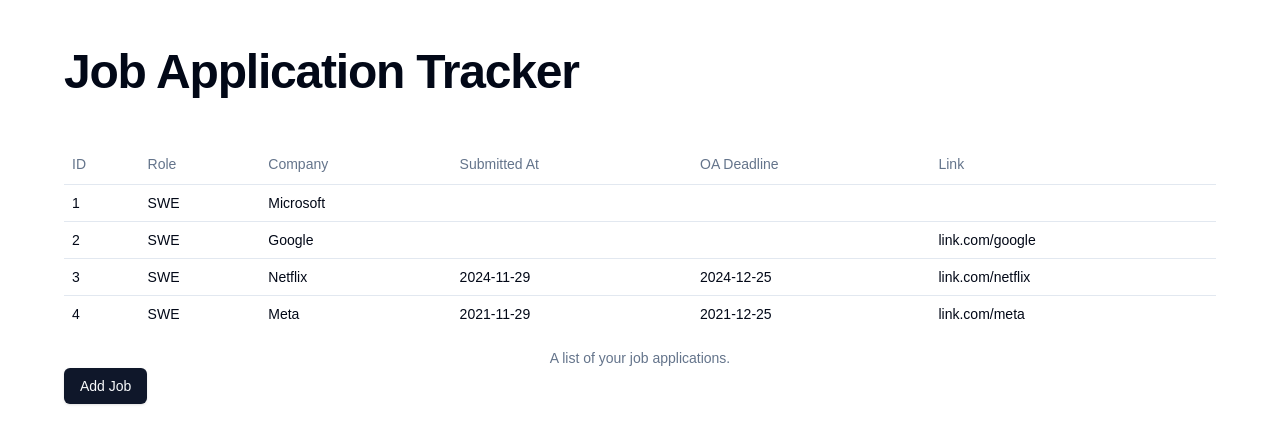
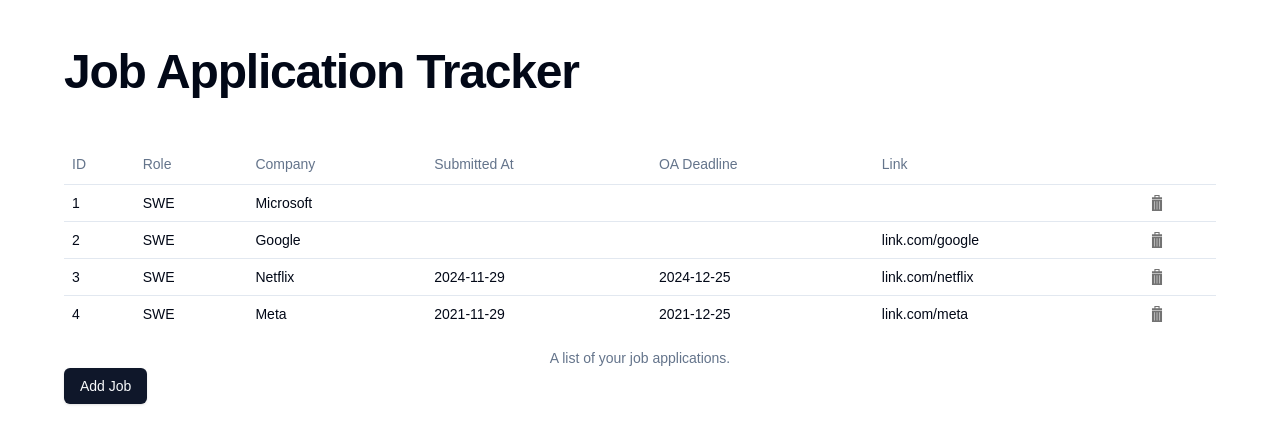
Before and after one commit to leannen2/job-application-tracker, a Next.js app in the folder job-application-tracker-ui/: page / in a window 1280 px wide. Shown: the top 444 px of the page. Built offline with nearby package versions, Linux system fonts and the light colour scheme; no server answers.

Commit message:
added delete row feature

```diff
--- /dev/null
+++ b/job-application-tracker-ui/src/app/api/delete-job.ts
@@ -0,0 +1,16 @@
+const baseUrl = "http://localhost:8080/jobs";
+
+export const deleteJob = (jobId: string) => {
+  return fetch(`${baseUrl}/${jobId}`, {
+    method: "DELETE",
+  })
+    .then((response) => {
+      if (!response.ok) {
+        throw new Error(`HTTP error! Status: ${response.status}`);
+      }
+      return response;
+    })
+    .catch((error) => {
+      console.error("Fetch error:", error.message);
+    });
+};
--- a/job-application-tracker-ui/src/app/page.tsx
+++ b/job-application-tracker-ui/src/app/page.tsx
@@ -13,10 +13,14 @@
 import { AddJobModal } from "@/components/ui/AddJobModal";
 
 import { getJobs } from "@/app/api/jobs";
+import { deleteJob } from "@/app/api/delete-job";
 
 import { Job } from "@/lib/definitions";
 
 import Jobs from "@/app/api/jobs-list-example.json";
+
+import Image from "next/image";
+import trashCan from "../../public/gray-trash-can.svg";
 
 export default function Home() {
   const [jobs, setJobs] = useState<Array<any>>([]);
@@ -31,6 +35,15 @@
         setJobs(Jobs);
       });
   }, [loading]);
+
+  const handleDeleteClick = (event: any) => {
+    setLoading(true);
+    deleteJob(event.target.id)
+      .then((response) => {
+        setLoading(false);
+      })
+      .catch((error) => console.log(error));
+  };
 
   return (
     <main>
@@ -59,6 +72,15 @@
                   {job.link}
                 </a>
               </TableCell>
+              <TableCell>
+                <Image
+                  id={job.id.toString()}
+                  src={trashCan}
+                  alt="delete"
+                  className="h-4 w-4 "
+                  onClick={(e) => handleDeleteClick(e)}
+                />
+              </TableCell>
             </TableRow>
           ))}
         </TableBody>
```
Also changed, not shown: job-application-tracker-ui/public/gray-trash-can.svg (added), job-application-tracker-ui/public/red-trash-can.svg (added).
